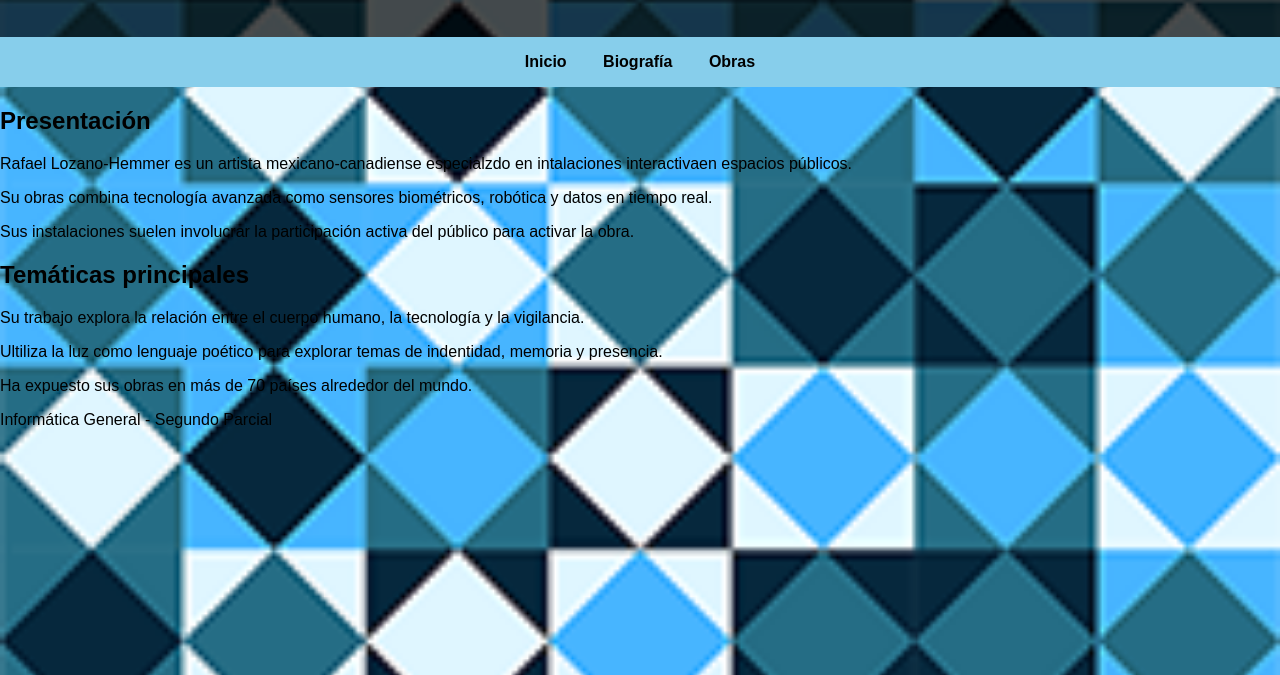
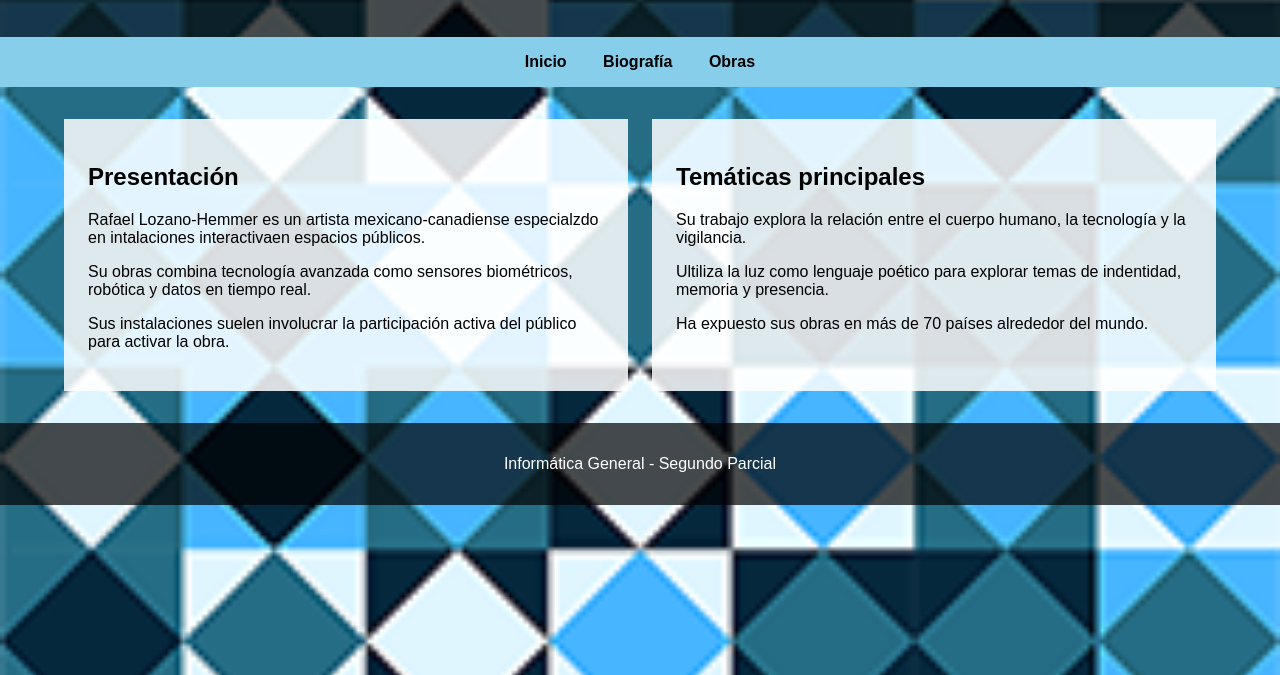
Before and after one commit to gimenakiaraveron-stack/segundo-parcial, a plain HTML site: page index.html in a window 1280 px wide. Shown: the part 125-800 px from the top of the page. Drawn offline with Linux system fonts and the light colour scheme.

Commit message:
Agregue estilos para main, section y footer:
Agregue los estilos  CSS para main,  footer y section utilizando Flexbox en tres columnas para la página index.html.

```diff
--- a/css/estilos.css
+++ b/css/estilos.css
@@ -28,3 +28,29 @@ nav a:hover{
     color: blue;
 
 }
+main{
+    display: flex;
+    width: 90%;
+    max-width: 75rem;
+    margin:2rem auto;
+    gap:1.5rem;
+}
+section{
+    flex:1;
+    background-color: rgba(255,255,255,0.85);
+    padding:1.5rem;
+}
+.tres-columnas{
+    display: flex;
+    gap:1.5rem
+}
+.tres-columnas section{
+    flex:1;
+}
+footer{
+    background-color: rgba(0,0,0,0.7);
+    color:white;
+    text-align:center;
+    padding:1rem;
+    margin-top:2rem;
+}
--- a/index.html
+++ b/index.html
@@ -17,7 +17,7 @@
             <a href="biografia.html">Biografía</a>
             <a href="obras.html">Obras</a>
         </nav>
-        <main>
+        <main class="tres-columnas">
             <section>
                 <h2>Presentación</h2>
                 <p>Rafael Lozano-Hemmer es un artista mexicano-canadiense especialzdo en intalaciones interactivaen espacios públicos.</p>
```
